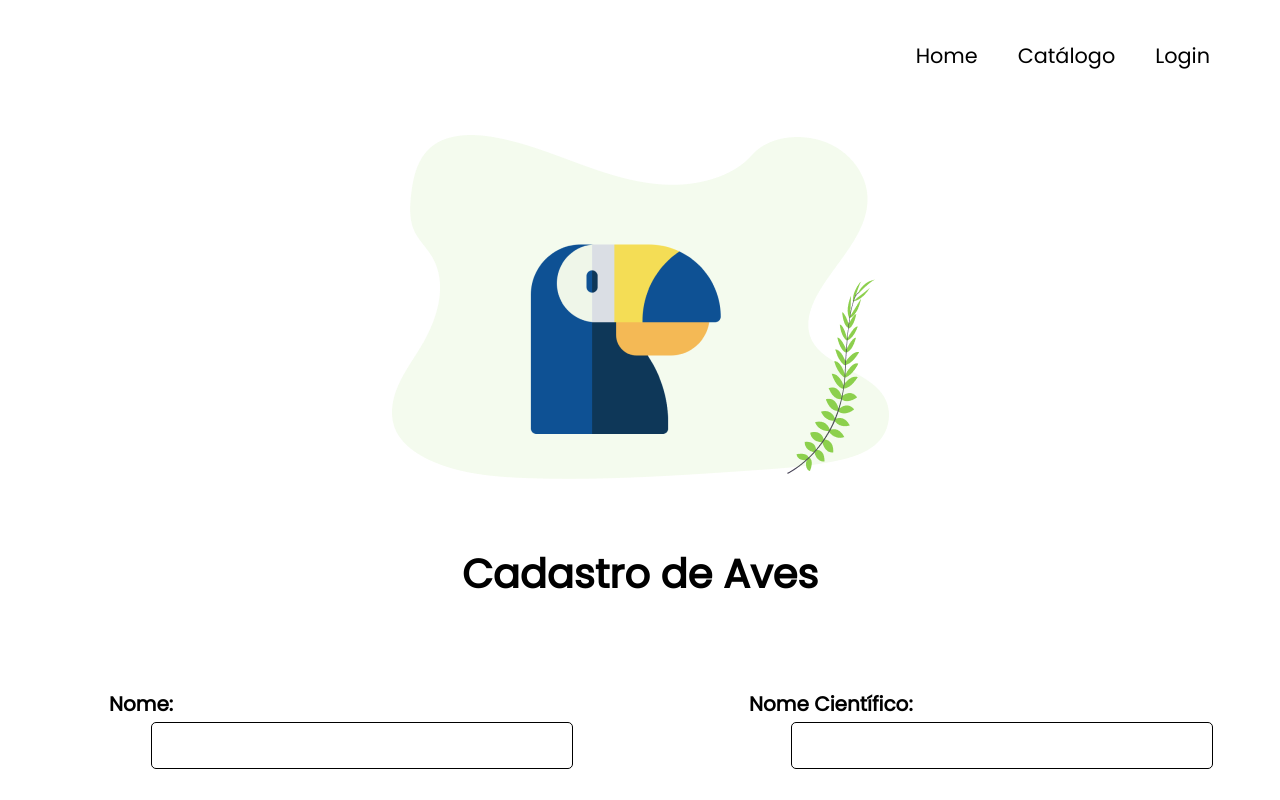
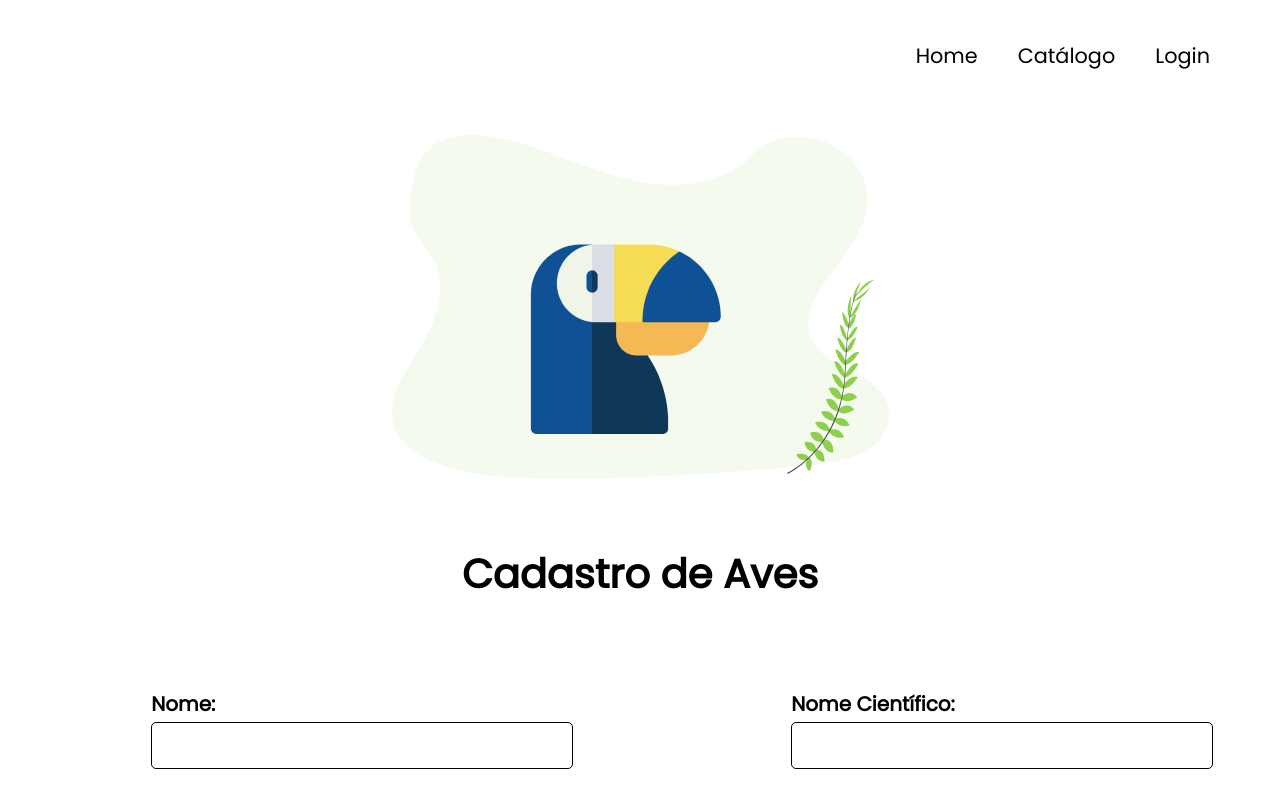
Before and after one commit to cahcastroc/ornitologo_app, a React (Create React App) app in the folder frontend/: page /cadastroave in a window 1280 px wide. Shown: the top 800 px of the page. Built offline with nearby package versions, Linux system fonts and the light colour scheme; the HTML template or start-up script is replaced by a standard one.

Commit message:
#46 - alinhando texto do input

```diff
--- a/frontend/src/pages/cadastroAve/CadastroAve.css
+++ b/frontend/src/pages/cadastroAve/CadastroAve.css
@@ -19,9 +19,10 @@ form {
     flex-direction: column;
 }
 
-form label {
+.label-input {
     font-weight: bold;
     margin-top: 5%;
+    margin-left: 10%;
     font-size: 20px;
 }
 
@@ -37,6 +38,9 @@ form div div {
 
 .descricao {
     align-self: center;
+    font-weight: bold;
+    margin-top: 5%;
+    font-size: 20px;
 }
 
 .texto-area {
--- a/frontend/src/pages/cadastroAve/CadastroAve.tsx
+++ b/frontend/src/pages/cadastroAve/CadastroAve.tsx
@@ -40,11 +40,11 @@ const CadastroAve = () => {
         <form onSubmit={handleEnviar}>
           <div>
             <div>
-              <label>Nome:</label>
+              <label className="label-input">Nome:</label>
               <Input type="text" placeholder="" onChange={setNomePopular}/>
             </div>
             <div>
-              <label>Nome Científico: </label>
+              <label className="label-input">Nome Científico: </label>
               <Input type="text" placeholder="" onChange={setNomeCientifico}/>
             </div>
           </div>
@@ -61,7 +61,6 @@ const CadastroAve = () => {
           <BotaoSalvar />
         </form>
       </div>
-      <div></div>
     </>
   );
 };
```
